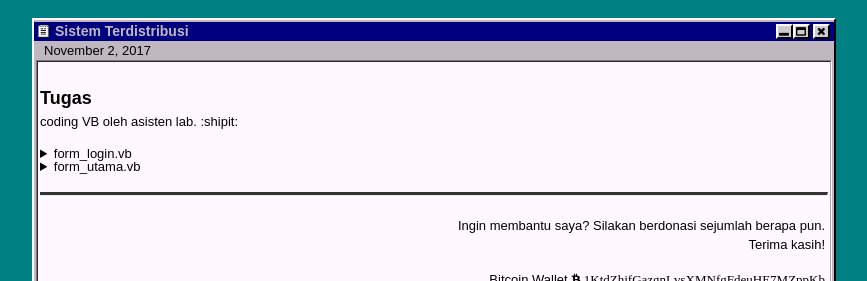
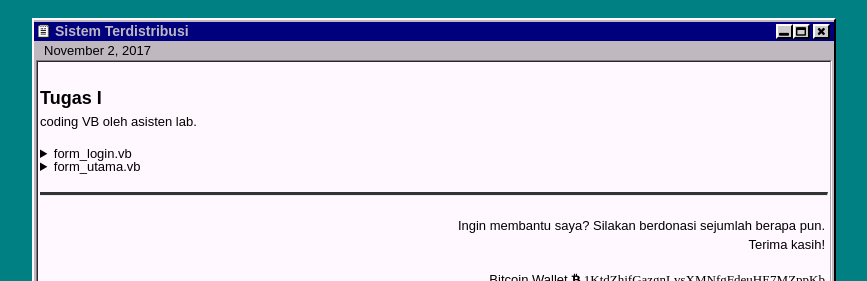
Before and after one commit to mistghan/mistghan.github.io, a Jekyll site: the page built from _posts/2017-11-02-tugas-sister-i.md, in a window 1280 px wide. Shown: the part 241-522 px from the top of the page, without its empty margins (206-1073 px from the left). Built offline with Jekyll 4.4.1, drawn with Linux system fonts in a browser that asks for light colours; some of the changed text lies outside the part shown.

Commit message:
Update 2017-11-02-tugas-sister-i.md

````diff
--- a/_posts/2017-11-02-tugas-sister-i.md
+++ b/_posts/2017-11-02-tugas-sister-i.md
@@ -4,13 +4,13 @@ title: "Sistem Terdistribusi"
 tags: tag1 tag2
 ---
 
-## Tugas
+## Tugas I
 
-coding VB oleh asisten lab. :shipit:
+coding VB oleh asisten lab.
 
 <details>
-<summary>form_login.vb </summary>
-```
+<summary>form_login.vb </summary><p>
+---
 Public Class form_login
 
     Private Sub Button1_Click(ByVal sender As System.Object, ByVal e As System.EventArgs) Handles Button1.Click
@@ -26,12 +26,12 @@ Public Class form_login
         Close()
     End Sub
 End Class
-```
-</details>
+---
+</p></details>
 
 <details>
-<summary>form_utama.vb </summary>
-```
+<summary>form_utama.vb </summary><p>
+---
 Public Class form_utama
 
     Private Sub ComboBox1_SelectedIndexChanged(ByVal sender As System.Object, ByVal e As System.EventArgs) Handles ComboBox1.SelectedIndexChanged
@@ -66,5 +66,5 @@ Public Class form_utama
         Label14.Text = Val(Label10.Text) + Val(Label12.Text)
     End Sub
 End Class
-```
-</details>
+---
+</p></details>
````
